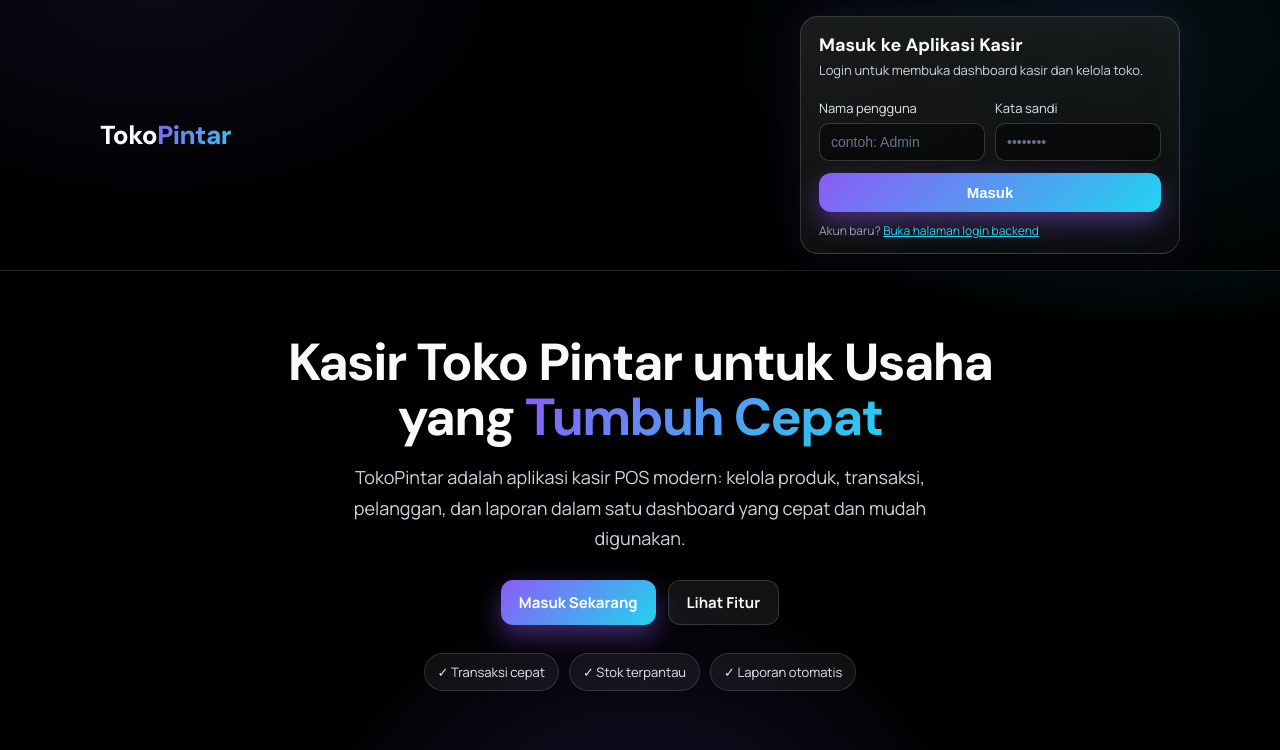
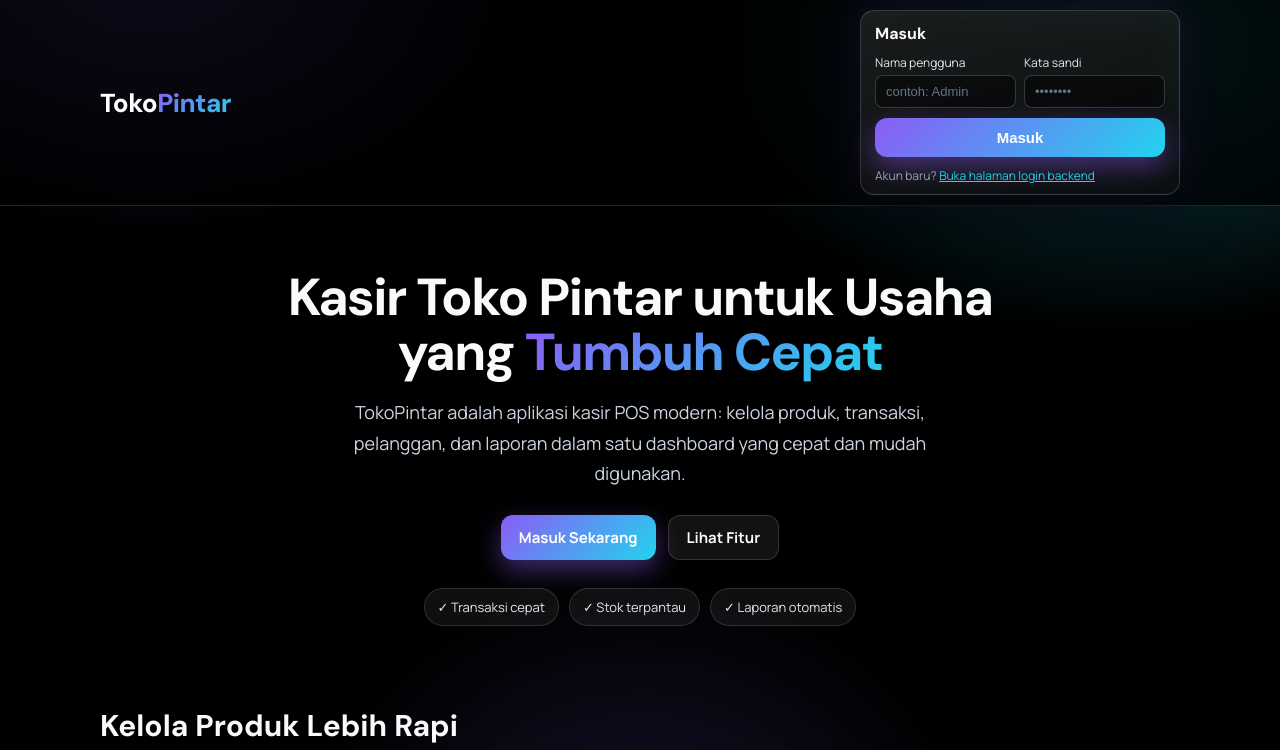
Before and after one commit to vikysimboh/projectportofolio, a website: page index.html in a window 1280 px wide. Shown: the top 750 px of the page. Drawn offline with Linux system fonts and the light colour scheme.

Commit message:
Perbaiki kartu login: judul Masuk, hapus subjudul, kartu lebih ringkas, header tidak sticky

```diff
--- a/index.html
+++ b/index.html
@@ -45,50 +45,47 @@ body::before {
 }
 .wrap { max-width: 1080px; margin: 0 auto; padding: 0 24px; }
 .top {
-  position: sticky;
-  top: 0;
-  z-index: 20;
+  position: static;
   background: rgba(0, 0, 0, 0.72);
   backdrop-filter: blur(14px);
   border-bottom: 1px solid var(--line);
 }
-.top-inner { display: flex; align-items: center; gap: 24px; padding: 16px 0; }
+.top-inner { display: flex; align-items: center; gap: 24px; padding: 10px 0; }
 .brand { font-family: "DM Sans", sans-serif; font-size: 26px; font-weight: 800; letter-spacing: -0.02em; color: #fff; white-space: nowrap; }
 .brand span { background: var(--gradient); -webkit-background-clip: text; background-clip: text; color: transparent; }
 /* Kartu login ringkas di sudut kanan atas header — glassmorphism */
 .login-card {
   margin-left: auto;
-  width: min(380px, 100%);
+  width: min(320px, 100%);
   background: linear-gradient(160deg, rgba(255, 255, 255, 0.10), rgba(255, 255, 255, 0.04));
   border: 1px solid rgba(255, 255, 255, 0.16);
-  border-radius: 18px;
-  padding: 16px 18px 14px;
+  border-radius: 14px;
+  padding: 12px 14px 10px;
   box-shadow: 0 18px 50px rgba(0, 0, 0, 0.6), 0 0 42px rgba(139, 92, 246, 0.16);
   backdrop-filter: blur(16px);
 }
-.login-card h2 { margin: 0 0 4px; font-size: 18px; font-family: "DM Sans", sans-serif; }
-.login-sub { margin: 0 0 10px; color: var(--muted); font-size: 13px; }
-#loginForm { display: grid; grid-template-columns: 1fr 1fr; gap: 0 10px; }
-.login-field { margin-top: 10px; }
-.login-field label { display: block; font-size: 13px; color: #e2e8f0; margin-bottom: 6px; }
+.login-card h2 { margin: 0 0 2px; font-size: 16px; font-family: "DM Sans", sans-serif; }
+#loginForm { display: grid; grid-template-columns: 1fr 1fr; gap: 0 8px; }
+.login-field { margin-top: 8px; }
+.login-field label { display: block; font-size: 12px; color: #e2e8f0; margin-bottom: 4px; }
 .login-field input {
   width: 100%;
-  padding: 10px 11px;
-  border-radius: 10px;
+  padding: 8px 10px;
+  border-radius: 8px;
   border: 1px solid rgba(255, 255, 255, 0.18);
   background: rgba(0, 0, 0, 0.45);
   color: var(--ink);
-  font-size: 14px;
+  font-size: 13px;
   outline: none;
 }
 .login-field input::placeholder { color: #64748b; }
 .login-field input:focus { border-color: var(--cyan); box-shadow: 0 0 0 3px rgba(34, 211, 238, 0.25); }
-.login-submit { grid-column: 1 / -1; margin-top: 12px; width: 100%; }
+.login-submit { grid-column: 1 / -1; margin-top: 10px; width: 100%; padding: 8px 10px; font-size: 13px; }
 .login-error {
   display: none;
   margin: 10px 0 0;
   padding: 9px 12px;
-  border-radius: 10px;
+  border-radius: 8px;
   background: var(--danger-bg);
   color: var(--danger-ink);
   border: 1px solid var(--danger-line);
@@ -154,8 +151,7 @@ body::before {
   <div class="wrap top-inner">
     <div class="brand">Toko<span>Pintar</span></div>
     <div class="login-card" id="masuk">
-      <h2>Masuk ke Aplikasi Kasir</h2>
-      <p class="login-sub">Login untuk membuka dashboard kasir dan kelola toko.</p>
+      <h2>Masuk</h2>
       <p class="login-error" id="loginError" role="alert"></p>
       <form id="loginForm">
         <div class="login-field">
```
